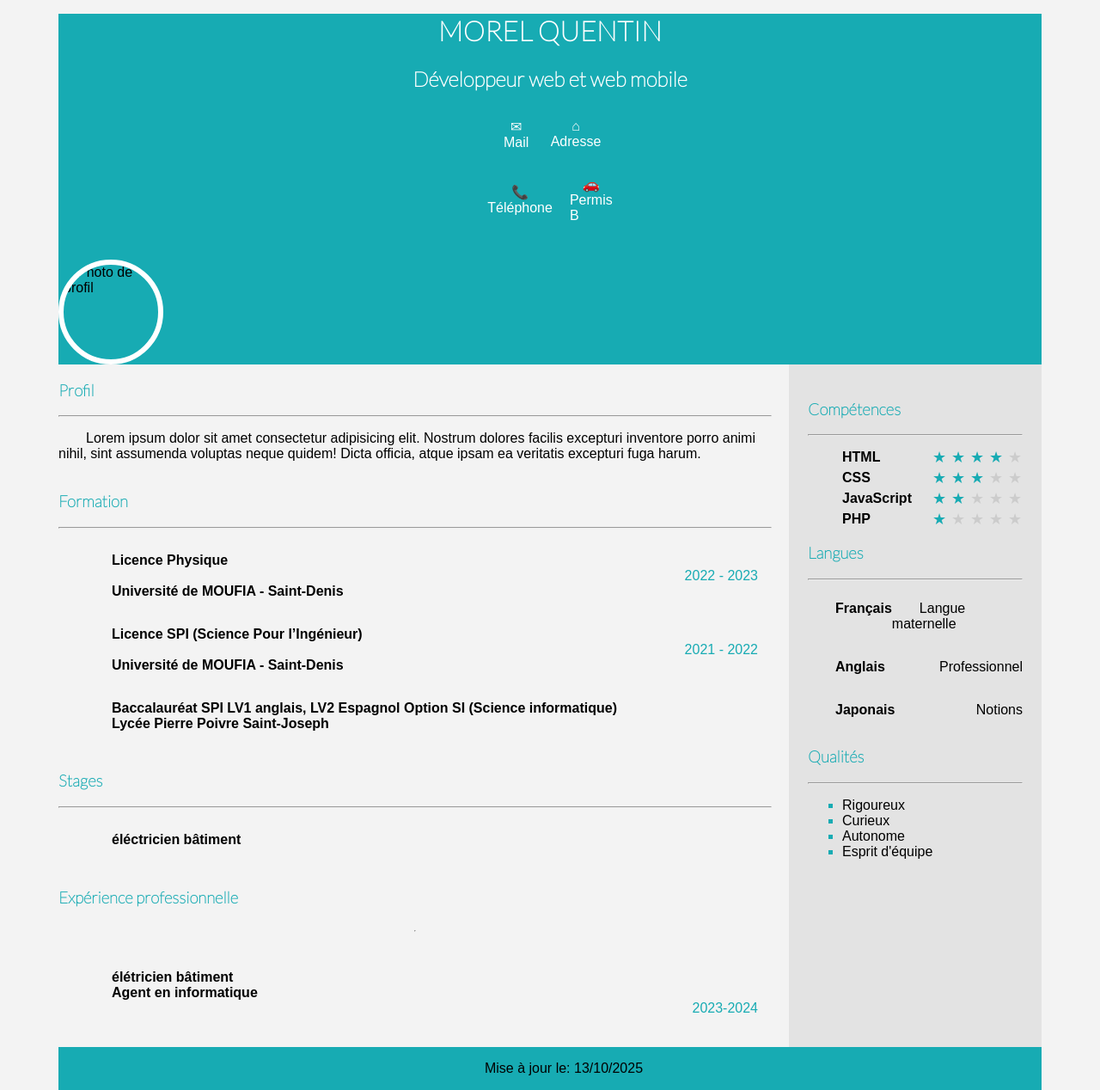
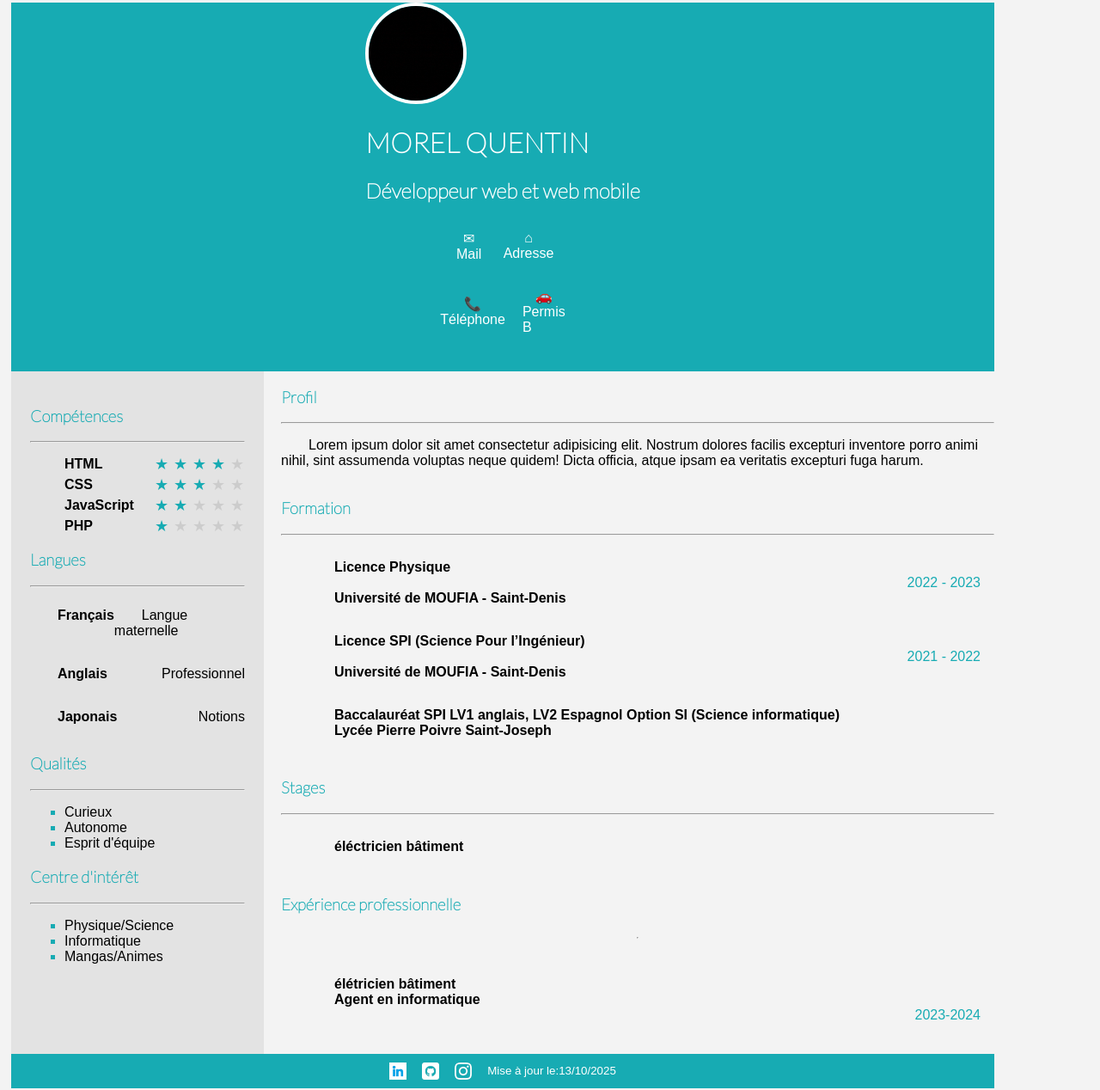
Before and after one commit to qmorel974-source/Morel_Quentin_Devoir_3_CV_HTML_CSS, a plain HTML site: page index.html in a window 1280 px wide. Shown: the part 10-1278 px from the top of the page at 86% size. Drawn offline with Linux system fonts and the light colour scheme.

Commit message:
all info + some logos

```diff
--- a/assets/css/page.css
+++ b/assets/css/page.css
@@ -12,8 +12,6 @@
 h1, h2{
     color: #ffffff;
     display: flex;
-    justify-content: center;
-
 }
 main{
     display: flex;
@@ -23,28 +21,20 @@ main{
     cursor: zoom-in;
 }
 
-/* header (hero) */
-/* .header .header-inner{
-    display: flex;
-    flex-direction: row-reverse;
-    align-items: center;
-    flex-wrap: wrap;
-    gap: 20px;
-    padding: 28px 36px;
-} */
+
 
 h1, h2, h3{
     font-family: "Lato", sans-serif;
 }
 html{
     font-family: "Raleway", sans-serif;
-    margin: 5px auto;
+    margin: 5px 5px 5px 5px ;
     box-sizing: border-box;
-    max-width: 1200px;
     background-color: #f3f3f3;
     height: 100%;
     max-width: 1160px;
     cursor: default;
+
 }
 p{
     text-indent: 2em;
@@ -54,9 +44,7 @@ p{
     height: 110px;
     border-radius: 50%;
     object-fit: cover;
-    border: 6px solid #ffffff;
-    display: flex;
-
+    border: 4px solid #ffffff;
 }
 
 a{
@@ -67,11 +55,21 @@ a{
     color: #ffffff;
 }
 .header{
+    display: flex;
     background-color: #17abb3;
+    justify-content: center;
     /*Assure que le conteneur prend au moins toute la largeur de la fenêtre  */
     width: 100%;
 }
-.contact_list{
+.header_inner{
+    display: flex;
+    justify-content: center;
+    flex-wrap: wrap;
+    gap: 20px;
+    padding: 28px 36px;
+    width: 100%;
+}
+.contact_list{ /*icon dans header*/
     display: flex;
     flex-wrap: wrap;
     justify-content: center;
@@ -88,11 +86,15 @@ flex: 0 0 20%;
 margin-bottom: 10px;
 }
 footer{
-   background-color: #17abb3;
-   display: flex;
-   justify-content: center;
-   align-items: flex-end;
-
+    background-color: #17abb3;
+    display: flex;
+    flex-direction: row;
+    gap: 8px;
+    padding: 10px;
+    height: auto; /* permet au small d'être visible sous les icônes */
+}
+small{
+    display: flex;
 }
 .li_main{
     display: flex;
@@ -132,6 +134,7 @@ h3{
     display: flex;
     flex-direction: column;
     width: 850px;
+    order: 1;
 }
 
 
@@ -219,3 +222,16 @@ h3{
     display: flex;
     flex-wrap: nowrap;
 }
+footer{
+    display: flex;
+    justify-content: center;
+    align-items: center;
+    color: #ffffff;
+}
+.icon_footer{
+
+    width: 20px;
+    height: 20px;
+    margin-right: 10px;
+
+}
--- a/index.html
+++ b/index.html
@@ -11,21 +11,23 @@
 
            <header class="header">
                 <div class="header-inner">
+                    <img src="assets/image/Photo de profil.jpg" alt="Photo de profil" class="photo_profil">
                     <h1>MOREL QUENTIN</h1>
                         <h2>Développeur web et web mobile</h2>
                             <ul class="contact_list">
-                                <li class="contact_list_li"><a href="#"><span class="icon">&#9993;</span> Mail</a>
+                                <li class="contact_list_li"><a href="#" ><span class="icon">&#9993;</span> Mail</a>
                                 </li>
-                                <li class="contact_list_li"><a href="#"><span class="icon">&#8962;</span> Adresse</a>
+                                <li class="contact_list_li"><a href="https://maps.app.goo.gl/6SjGZQ9a1rE6pr3u6" target="_blank" ><span class="icon">&#8962;</span> Adresse</a>
                                 </li>
-                                <li class="contact_list_li"><a href="#"><span class="icon">&#128222;</span> Téléphone</a>
+                                <li class="contact_list_li"><a href="tel:+26260404448" target="_blank"><span class="icon">&#128222;</span> Téléphone</a>
                                 </li>
                                 <li class="contact_list_li"><a href="#"><span class="icon">&#128663;</span> Permis B</a>
                                 </li>
                             </ul>
-                            <img src="assets/image/" alt="Photo de profil" class="photo_profil">
+                            </div>
 
-                </div>          </header>
+
+                          </header>
 <main>
                <section class="right">
                     <div>
@@ -150,16 +152,28 @@
             <h3>Qualités</h3>
             <hr>
             <ul class="ul_right">
-                <li>Rigoureux</li>
                 <li>Curieux</li>
                 <li>Autonome</li>
                 <li>Esprit d'équipe</li>
             </ul>
         </article>
+        <article>
+            <h3>Centre d'intérêt</h3>
+            <hr>
+            <ul class="ul_right">
+                <li>Physique/Science</li>
+                <li>Informatique</li>
+                <li>Mangas/Animes</li>
+            </ul>
+        </article>
     </section>
 </main>
    <footer>
-    <p>Mise à jour le: <time datetime="2025-10-13">13/10/2025</time> </p>
+    <img src="./assets/image/linkedin.png" alt="Logo LinkedIn" class="icon_footer">
+    <img src="./assets/image/github.png" alt="Logo git bub" class="icon_footer">
+     <img src="./assets/image/instagram.png" alt="Logo Instagram" class="icon_footer">
+
+    <small>Mise à jour le: <time datetime="2025-10-13">13/10/2025</time> </small>
    </footer>
 </body>
 </html>
```
Also changed, not shown: assets/image/Photo de profil.jpg (added), assets/image/github.png (added), assets/image/instagram.png (added), assets/image/linkedin.png (added).
